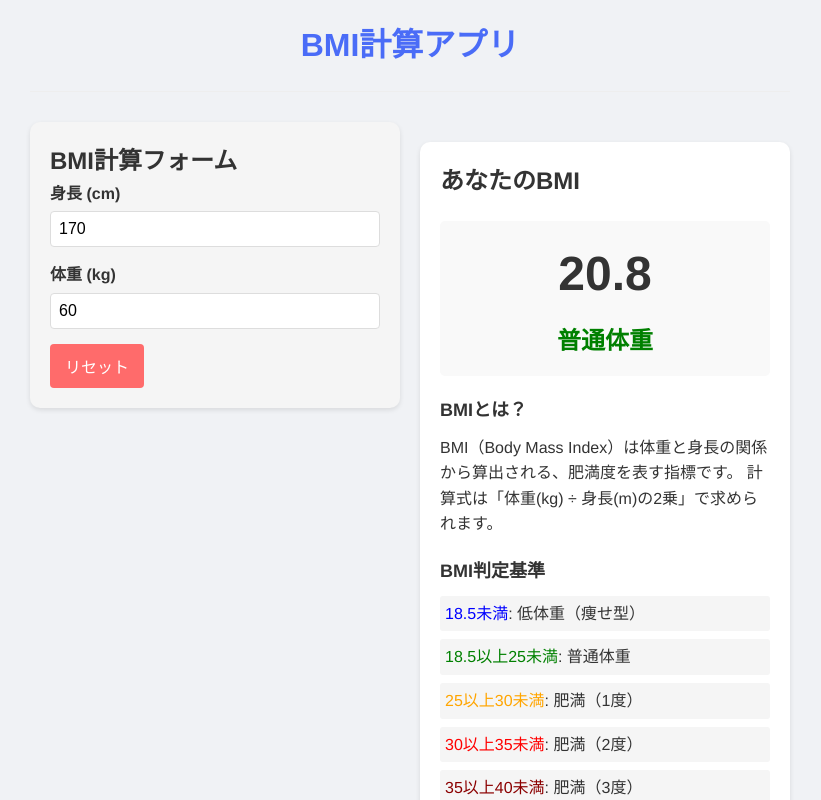
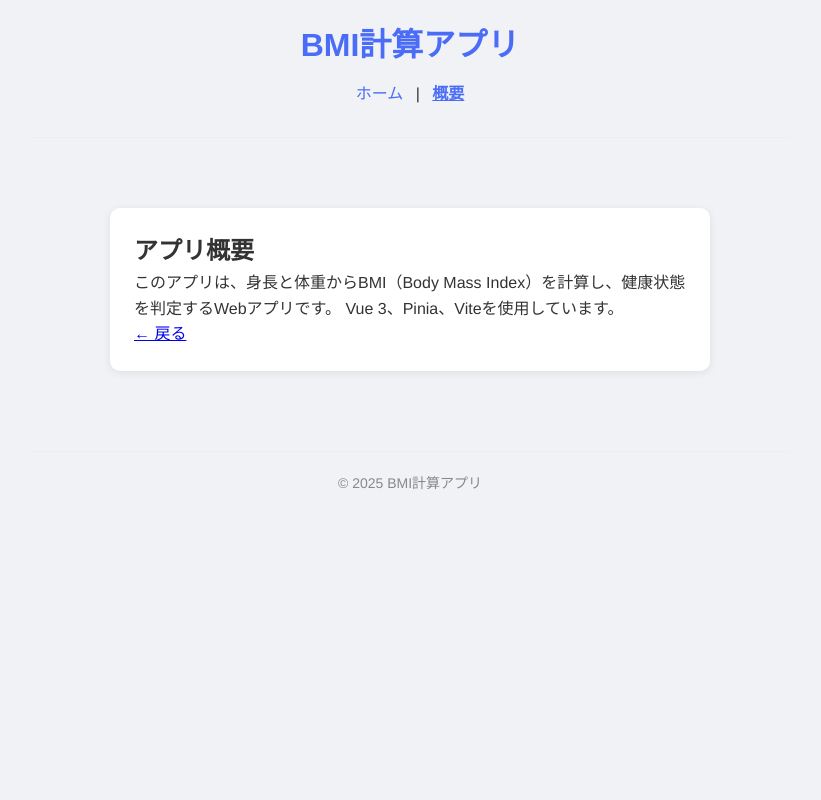
Before and after one commit to daruma30610/bmi, a Vue app: page /overview in a window 1280 px wide. Shown: the top 800 px of the page, without its empty margins (230-1051 px from the left). Built offline with nearby package versions, Linux system fonts and the light colour scheme.

Commit message:
feat: 概要ページを追加

```diff
--- a/package.json
+++ b/package.json
@@ -14,7 +14,8 @@
   "type": "module",
   "dependencies": {
     "pinia": "^3.0.2",
-    "vue": "^3.5.14"
+    "vue": "^3.5.14",
+    "vue-router": "^4.5.1"
   },
   "devDependencies": {
     "@vitejs/plugin-vue": "^5.2.4",
--- a/src/App.vue
+++ b/src/App.vue
@@ -2,13 +2,14 @@
   <div class="app">
     <header>
       <h1>BMI計算アプリ</h1>
+      <nav>
+        <router-link to="/">ホーム</router-link> |
+        <router-link to="/overview">概要</router-link>
+      </nav>
     </header>
-
     <main>
-      <BmiForm />
-      <BmiResult />
+      <router-view />
     </main>
-
     <footer>
       <p>© 2025 BMI計算アプリ</p>
     </footer>
@@ -16,64 +17,22 @@
 </template>
 
 <script setup>
-import BmiForm from './components/BmiForm.vue';
-import BmiResult from './components/BmiResult.vue';
+// 既存の import は不要
 </script>
 
 <style>
-* {
-  box-sizing: border-box;
-  margin: 0;
-  padding: 0;
+/* ...既存のスタイル... */
+nav {
+  margin-top: 10px;
+  margin-bottom: 10px;
 }
-
-body {
-  font-family: 'Helvetica Neue', Arial, sans-serif;
-  line-height: 1.6;
-  color: #333;
-  background-color: #f0f2f5;
+nav a {
+  color: #4a6cf7;
+  text-decoration: none;
+  margin: 0 8px;
 }
-
-.app {
-  max-width: 800px;
-  margin: 0 auto;
-  padding: 20px;
-}
-
-header {
-  text-align: center;
-  margin-bottom: 30px;
-  padding-bottom: 20px;
-  border-bottom: 1px solid #eee;
-}
-
-h1 {
-  color: #4a6cf7;
-}
-
-main {
-  display: flex;
-  flex-direction: column;
-  gap: 20px;
-}
-
-footer {
-  margin-top: 40px;
-  text-align: center;
-  color: #888;
-  font-size: 14px;
-  padding-top: 20px;
-  border-top: 1px solid #eee;
-}
-
-@media (min-width: 768px) {
-  main {
-    flex-direction: row;
-    align-items: flex-start;
-  }
-
-  main > * {
-    flex: 1;
-  }
+nav a.router-link-exact-active {
+  font-weight: bold;
+  text-decoration: underline;
 }
 </style>
--- /dev/null
+++ b/src/components/Home.vue
@@ -0,0 +1,79 @@
+<template>
+  <div class="app">
+    <header>
+      <h1>BMI計算アプリ</h1>
+    </header>
+
+    <main>
+      <BmiForm />
+      <BmiResult />
+    </main>
+
+    <footer>
+      <p>© 2025 BMI計算アプリ</p>
+    </footer>
+  </div>
+</template>
+
+<script setup>
+import BmiForm from './BmiForm.vue';
+import BmiResult from './BmiResult.vue';
+</script>
+
+<style>
+* {
+  box-sizing: border-box;
+  margin: 0;
+  padding: 0;
+}
+
+body {
+  font-family: 'Helvetica Neue', Arial, sans-serif;
+  line-height: 1.6;
+  color: #333;
+  background-color: #f0f2f5;
+}
+
+.app {
+  max-width: 800px;
+  margin: 0 auto;
+  padding: 20px;
+}
+
+header {
+  text-align: center;
+  margin-bottom: 30px;
+  padding-bottom: 20px;
+  border-bottom: 1px solid #eee;
+}
+
+h1 {
+  color: #4a6cf7;
+}
+
+main {
+  display: flex;
+  flex-direction: column;
+  gap: 20px;
+}
+
+footer {
+  margin-top: 40px;
+  text-align: center;
+  color: #888;
+  font-size: 14px;
+  padding-top: 20px;
+  border-top: 1px solid #eee;
+}
+
+@media (min-width: 768px) {
+  main {
+    flex-direction: row;
+    align-items: flex-start;
+  }
+
+  main > * {
+    flex: 1;
+  }
+}
+</style>
--- /dev/null
+++ b/src/components/Overview.vue
@@ -0,0 +1,25 @@
+<template>
+  <div class="overview">
+    <h2>アプリ概要</h2>
+    <p>
+      このアプリは、身長と体重からBMI（Body Mass Index）を計算し、健康状態を判定するWebアプリです。
+      Vue 3、Pinia、Viteを使用しています。
+    </p>
+    <router-link to="/">← 戻る</router-link>
+  </div>
+</template>
+
+<script setup>
+// 特にロジックは不要
+</script>
+
+<style scoped>
+.overview {
+  max-width: 600px;
+  margin: 40px auto;
+  padding: 24px;
+  background: #fff;
+  border-radius: 10px;
+  box-shadow: 0 2px 8px rgba(0,0,0,0.08);
+}
+</style>
--- a/src/main.js
+++ b/src/main.js
@@ -1,5 +1,6 @@
 import { createApp } from 'vue'
 import { createPinia } from 'pinia'
+import router from './router.js'
 import App from './App.vue'
 
 // Piniaストアを作成
@@ -10,6 +11,7 @@ const app = createApp(App)
 
 // PiniaをVueアプリケーションに登録
 app.use(pinia)
+app.use(router)
 
 // アプリケーションをマウント
 app.mount('#app')
--- a/vite.config.js
+++ b/vite.config.js
@@ -2,7 +2,7 @@ import { defineConfig } from 'vite'
 import vue from '@vitejs/plugin-vue'
 
 export default defineConfig({
-  base: '/bmi/',
+  base: '/',
   plugins: [vue()],
   server: {
     port: 3000
```
Also changed, not shown: src/router.js (added, +15 -0 lines), 1 other file (tests, documents, lock files or other folders).
